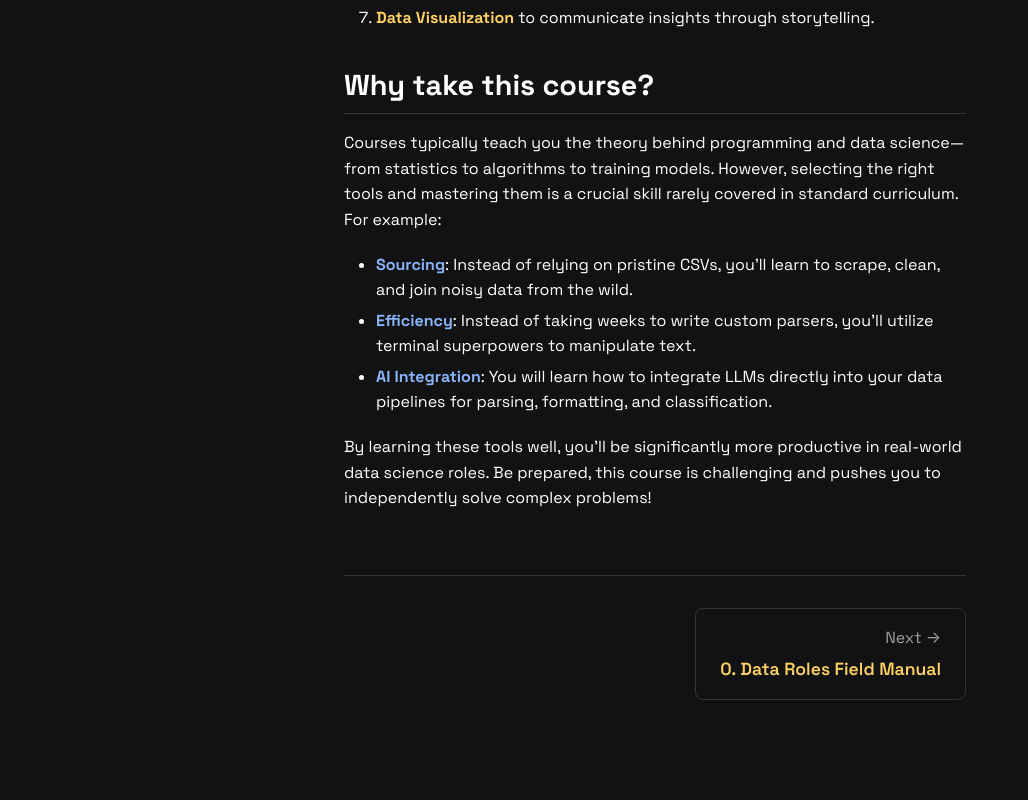
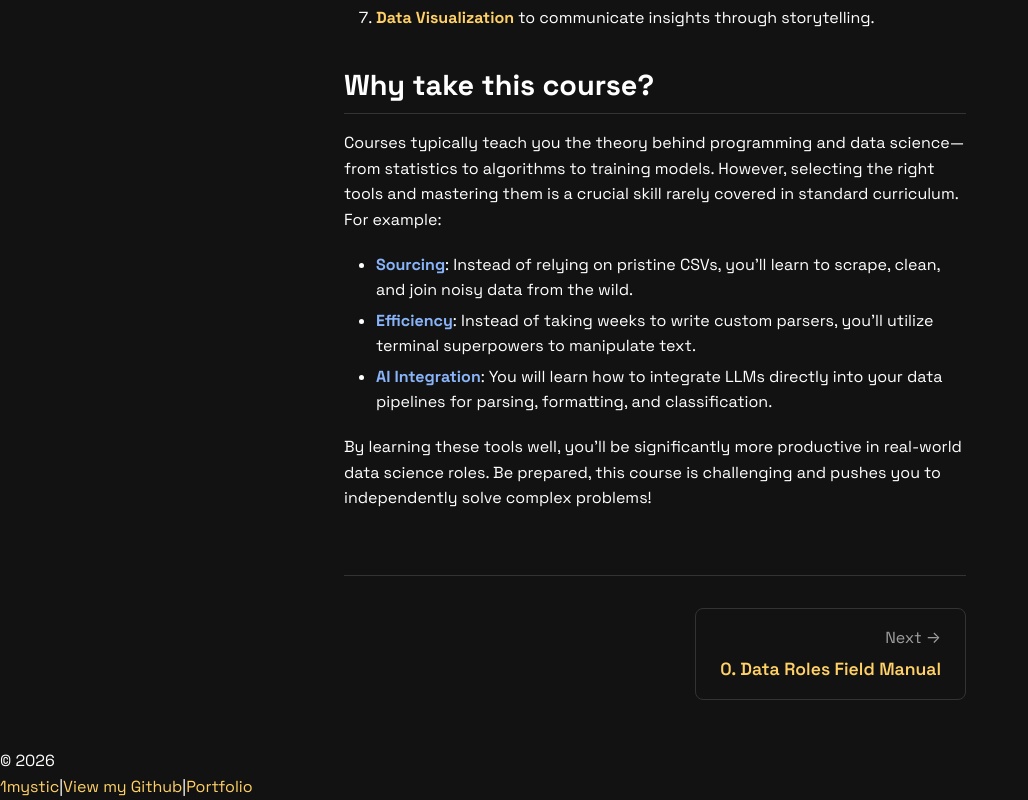
Before and after one commit to 1mystic/tds-manual, a React (Vite) app in the folder tds-website/: page / in a window 1280 px wide. Shown: the part 1416-2216 px from the top of the page, without its empty margins (0-1028 px from the left). Before the commit the page ends 2164 px from the top, so only its background shows below. Built offline with nearby package versions, Linux system fonts and the light colour scheme.

Commit message:
footer-added

```diff
--- /dev/null
+++ b/tds-website/src/components/Footer.jsx
@@ -0,0 +1,16 @@
+export default function Footer() {
+    return (
+        <footer className="site-footer">
+            <div className="footer-left">
+                © 2026
+            </div>
+            <div className="footer-right">
+                <a href="https://github.com/1mystic" target="_blank" rel="noreferrer">1mystic</a>
+                <span className="footer-divider">|</span>
+                <a href="https://github.com/1mystic" target="_blank" rel="noreferrer">View my Github</a>
+                <span className="footer-divider">|</span>
+                <a href="https://atharvk.me" target="_blank" rel="noreferrer">Portfolio</a>
+            </div>
+        </footer>
+    );
+}
--- a/tds-website/src/components/Layout.jsx
+++ b/tds-website/src/components/Layout.jsx
@@ -2,6 +2,7 @@ import { useState, useEffect } from 'react';
 import Header from './Header';
 import SidebarLeft from './SidebarLeft';
 import SidebarRight from './SidebarRight';
+import Footer from './Footer';
 import { Outlet, useLocation } from 'react-router-dom';
 
 export default function Layout() {
@@ -33,6 +34,7 @@ export default function Layout() {
                     <SidebarRight />
                 </div>
             </div>
+            <Footer />
         </>
     );
 }
--- a/tds-website/src/index.css
+++ b/tds-website/src/index.css
@@ -526,3 +526,37 @@ header {
     margin-right: 1rem !important;
   }
 }
+/* Ownership Note */
+.ownership-note {
+  position: fixed;
+  bottom: 0.8rem;
+  right: 0.8rem;
+  font-size: 0.75rem;
+  color: var(--text-muted);
+  z-index: 1000;
+  background: rgba(18, 18, 18, 0.7);
+  padding: 0.3rem 0.6rem;
+  border-radius: 6px;
+  backdrop-filter: blur(8px);
+  border: 1px solid var(--border-color);
+  pointer-events: auto;
+  transition: opacity 0.3s;
+}
+
+.ownership-note a {
+  color: var(--accent-color);
+  font-weight: 500;
+}
+
+.ownership-note:hover {
+  background: rgba(18, 18, 18, 0.9);
+}
+
+@media (max-width: 800px) {
+  .ownership-note {
+    bottom: 0.5rem;
+    right: 0.5rem;
+    font-size: 0.7rem;
+    padding: 0.2rem 0.5rem;
+  }
+}
```
